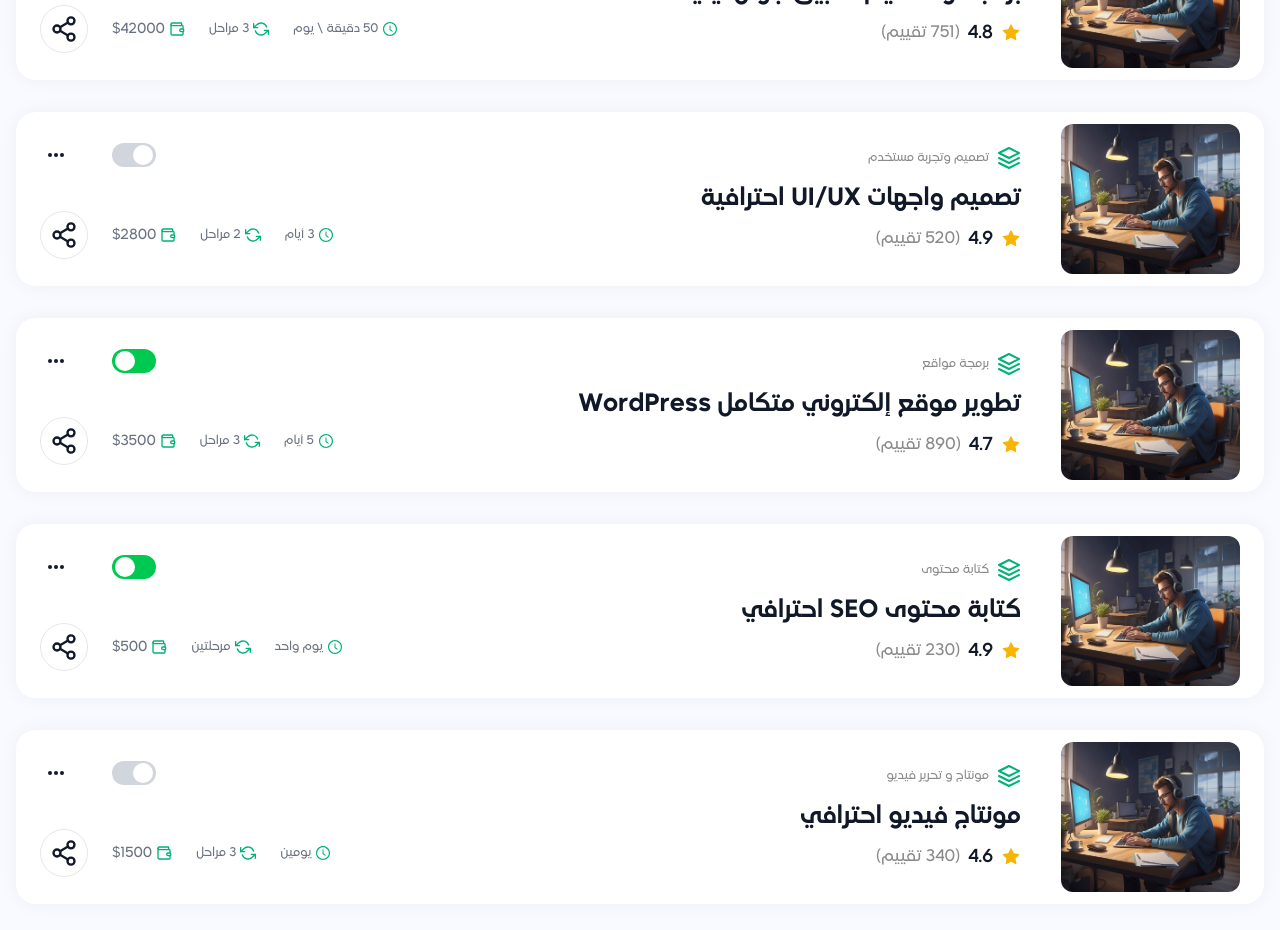
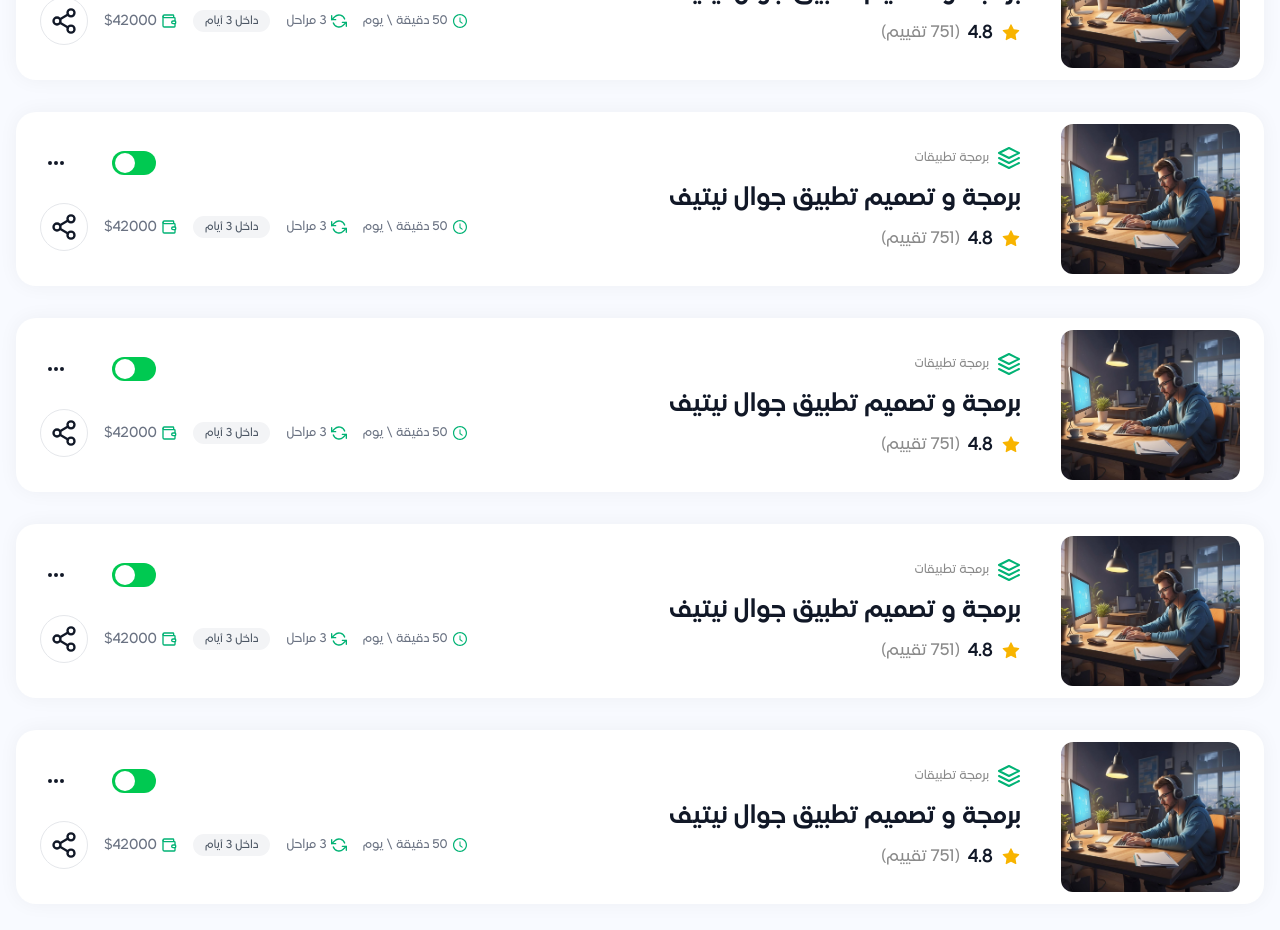
Before and after one commit to ahmd-sabbagh/prolancer-next, a Next.js app: page /my-services in a window 1280 px wide. Shown: the part 420-1350 px from the top of the page. Built offline with nearby package versions, Linux system fonts and the light colour scheme; no server answers.

Commit message:
fix add services

```diff
--- a/app/(all)/(service provider)/_components/service-card/ServiceCard.tsx
+++ b/app/(all)/(service provider)/_components/service-card/ServiceCard.tsx
@@ -2,22 +2,14 @@ import React from "react";
 import ServiceImage from "./ServiceImage";
 import ServiceInfo from "./ServiceInfo";
 import ServiceStats from "./ServiceStats";
-import { StaticImageData } from "next/image";
+import type { Service } from "../services-data";
 
 interface ServiceCardProps {
-  title: string;
-  category: string;
-  image: string | StaticImageData;
-  price: string | number;
-  duration: string;
-  revisions: string;
-  inQueue: string;
-  rate: string | number;
-  reviewsCount: string | number;
-  isActive: boolean;
+  service: Service;
 }
 
-const ServiceCard: React.FC<ServiceCardProps> = ({
+const ServiceCard: React.FC<ServiceCardProps> = ({ service }) => {
+  const {
     title,
     category,
     image,
@@ -28,7 +20,8 @@ const ServiceCard: React.FC<ServiceCardProps> = ({
     rate,
     reviewsCount,
     isActive,
-}) => {
+  } = service;
+
   return (
     <article
       className="
@@ -44,10 +37,8 @@ const ServiceCard: React.FC<ServiceCardProps> = ({
         gap-4
       "
     >
-      {/* الصورة يمين */}
       <ServiceImage image={image} title={title} />
 
-      {/* النص في النص */}
       <ServiceInfo
         title={title}
         category={category}
@@ -55,7 +46,6 @@ const ServiceCard: React.FC<ServiceCardProps> = ({
         reviewsCount={reviewsCount}
       />
 
-      {/* الإحصائيات يسار */}
       <ServiceStats
         price={price}
         duration={duration}
--- a/app/(all)/(service provider)/_components/service-card/ServiceStats.tsx
+++ b/app/(all)/(service provider)/_components/service-card/ServiceStats.tsx
@@ -1,9 +1,9 @@
 import React from "react";
 import { AiOutlineClockCircle } from "react-icons/ai";
 import { FiRefreshCcw } from "react-icons/fi";
+import { LuWallet } from "react-icons/lu";
 import ServiceHeader from "./ServiceHeader";
 import ShareButton from "./ShareButton";
-import { LuWallet } from "react-icons/lu";
 
 interface ServiceStatsProps {
   price: string | number;
@@ -17,35 +17,33 @@ const ServiceStats: React.FC<ServiceStatsProps> = ({
   price,
   duration,
   revisions,
+  inQueue,
   isActive,
 }) => {
   return (
-    <div className="flex flex-col items-end gap-10 w-full md:w-auto">
-
-      {/* toggle + dots */}
+    <div className="flex flex-col items-end gap-6 w-full md:w-auto">
       <ServiceHeader isActive={isActive} />
 
-      <div className="flex items-center gap-6 text-xs text-gray-500">
-
-        {/* duration */}
+      <div className="flex flex-wrap items-center gap-4 text-xs text-gray-500 justify-end">
         <div className="flex items-center gap-1">
           <AiOutlineClockCircle className="w-4 h-4 text-[#00B274]" />
           <span>{duration}</span>
         </div>
 
-        {/* revisions */}
         <div className="flex items-center gap-1">
           <FiRefreshCcw className="w-4 h-4 text-[#00B274]" />
           <span>{revisions}</span>
         </div>
 
-        {/* price */}
+        <span className="inline-flex items-center px-3 py-1 rounded-full bg-[#F3F4F6] text-[11px] text-[#4B5563]">
+          {inQueue}
+        </span>
+
         <div className="flex items-center gap-1 text-sm text-gray-500">
           <LuWallet className="w-4 h-4 text-[#00B274]" />
           <span>${price}</span>
         </div>
 
-        {/* share button */}
         <ShareButton />
       </div>
     </div>
--- /dev/null
+++ b/app/(all)/(service provider)/_components/services-data.ts
@@ -0,0 +1,84 @@
+import type { StaticImageData } from "next/image";
+import { landing } from "@/assets";
+
+export interface Service {
+  id: number;
+  title: string;
+  category: string;
+  image: string | StaticImageData;
+  price: number;
+  duration: string;
+  revisions: string;
+  inQueue: string;
+  rate: number;
+  reviewsCount: number;
+  isActive: boolean;
+}
+
+export const services: Service[] = [
+  {
+    id: 1,
+    title: "برمجة و تصميم تطبيق جوال نيتيف",
+    category: "برمجة تطبيقات",
+    image: landing,
+    price: 42000,
+    duration: "50 دقيقة \\ يوم",
+    revisions: "3 مراحل",
+    inQueue: "داخل 3 أيام",
+    rate: 4.8,
+    reviewsCount: 751,
+    isActive: true,
+  },
+  {
+    id: 2,
+    title: "برمجة و تصميم تطبيق جوال نيتيف",
+    category: "برمجة تطبيقات",
+    image: landing,
+    price: 42000,
+    duration: "50 دقيقة \\ يوم",
+    revisions: "3 مراحل",
+    inQueue: "داخل 3 أيام",
+    rate: 4.8,
+    reviewsCount: 751,
+    isActive: true,
+  },
+  {
+    id: 3,
+    title: "برمجة و تصميم تطبيق جوال نيتيف",
+    category: "برمجة تطبيقات",
+    image: landing,
+    price: 42000,
+    duration: "50 دقيقة \\ يوم",
+    revisions: "3 مراحل",
+    inQueue: "داخل 3 أيام",
+    rate: 4.8,
+    reviewsCount: 751,
+    isActive: true,
+  },
+  {
+    id: 4,
+    title: "برمجة و تصميم تطبيق جوال نيتيف",
+    category: "برمجة تطبيقات",
+    image: landing,
+    price: 42000,
+    duration: "50 دقيقة \\ يوم",
+    revisions: "3 مراحل",
+    inQueue: "داخل 3 أيام",
+    rate: 4.8,
+    reviewsCount: 751,
+    isActive: true,
+  },
+  {
+    id: 5,
+    title: "برمجة و تصميم تطبيق جوال نيتيف",
+    category: "برمجة تطبيقات",
+    image: landing,
+    price: 42000,
+    duration: "50 دقيقة \\ يوم",
+    revisions: "3 مراحل",
+    inQueue: "داخل 3 أيام",
+    rate: 4.8,
+    reviewsCount: 751,
+    isActive: true,
+  },
+];
--- /dev/null
+++ b/app/(all)/(service provider)/my-services/addNewService/_component/FormCard.tsx
@@ -0,0 +1,23 @@
+import React from "react";
+
+interface FormCardProps {
+  children: React.ReactNode;
+  className?: string;
+}
+
+const FormCard: React.FC<FormCardProps> = ({ children, className = "" }) => {
+  return (
+    <div
+      className={`
+        rounded-[10px]
+        bg-white
+        px-4 md:px-6 py-5 md:py-6
+        ${className}
+      `}
+    >
+      {children}
+    </div>
+  );
+};
+
+export default FormCard;
--- /dev/null
+++ b/app/(all)/(service provider)/my-services/addNewService/_component/SelectField.tsx
@@ -0,0 +1,57 @@
+"use client";
+
+import React from "react";
+
+type SelectFieldProps = {
+  placeholder: string;
+  value?: string | number;
+  onChange?: (value: string | number) => void;
+  children?: React.ReactNode;
+  wrapperClassName?: string;
+};
+
+const SelectField: React.FC<SelectFieldProps> = ({
+  placeholder,
+  value,
+  onChange,
+  children,
+  wrapperClassName = "relative w-full",
+}) => {
+  const handleChange = (e: React.ChangeEvent<HTMLSelectElement>) => {
+    if (onChange) {
+      onChange(e.target.value);
+    }
+  };
+
+  return (
+    <div className={wrapperClassName}>
+      <select
+        className="
+          w-full h-[50px]
+          rounded-[5px]
+          border border-[#E5E7EB]
+          bg-white
+          pr-4 pl-10
+          text-sm text-[#111827]
+          outline-none text-right
+          appearance-none
+          focus:border-[#00B274]
+          focus:ring-2 focus:ring-[#00B27433]
+        "
+        value={value === undefined ? "" : value}
+        onChange={handleChange}
+      >
+        <option value="" disabled>
+          {placeholder}
+        </option>
+        {children}
+      </select>
+
+      <span className="pointer-events-none absolute left-3 top-1/2 -translate-y-1/2 text-[#9CA3AF]">
+        ▾
+      </span>
+    </div>
+  );
+};
+
+export default SelectField;
--- a/app/(all)/(service provider)/my-services/addNewService/layout.tsx
+++ b/app/(all)/(service provider)/my-services/addNewService/layout.tsx
@@ -23,37 +23,45 @@ export default function AddServiceLayout({
   else if (pathname.endsWith("/step-3")) currentStep = 3;
 
   return (
-    <section className="min-h-screen bg-[#F8FAFF] py-10 md:py-16">
-      <div className="mx-auto max-w-[1150px] px-4 md:px-0 space-y-8">
-        <div className="flex items-center justify-between">
-          <h1 className="text-2xl md:text-3xl font-semibold text-[#111827]">
+    <section className="min-h-screen bg-[#F8FAFF] py-8 sm:py-10 md:py-16">
+      <div className="mx-auto max-w-[1150px] px-4 md:px-0 space-y-6 md:space-y-8">
+
+        <div className="flex flex-col gap-2 sm:flex-row sm:items-center sm:justify-between">
+          <h1 className="text-xl sm:text-2xl md:text-3xl font-semibold text-[#111827]">
             أضف خدمة جديدة
           </h1>
         </div>
-        <div className="flex flex-col gap-4">
-          <div className="bg-white rounded-[10px] shadow-[0_22px_60px_rgba(15,23,42,0.06)] px-6 md:px-10 py-6 space-y-8">
+
+        <div className="flex flex-col gap-4 md:m-4">
+          <div className="bg-white rounded-[10px] shadow-[0_22px_60px_rgba(15,23,42,0.06)] px-4 sm:px-6 md:px-10 py-5 sm:py-6 space-y-6">
             <StepsHeader currentStep={currentStep} />
           </div>
-          <div className="">
-            {children}
-          </div>
+
+          <div>{children}</div>
         </div>
       </div>
     </section>
   );
 }
+
 function StepsHeader({ currentStep }: { currentStep: Step }) {
   return (
-    <div className="flex items-center w-full select-none">
+    <div
+      className="
+        flex w-full select-none
+        flex-col items-center gap-6
+        sm:flex-row sm:gap-4 sm:items-center
+      "
+    >
       {steps.map((step, index) => {
         const isActive = currentStep === step.id;
         const isDone = currentStep > step.id;
 
         return (
           <React.Fragment key={step.id}>
-            <div className="flex items-center gap-2 whitespace-nowrap">
+            <div className="flex flex-col items-center sm:flex-row sm:items-center gap-1 sm:gap-2 text-center sm:text-right">
               <span
-                className={`w-6 h-6 rounded-full flex items-center justify-center text-xs
+                className={`w-7 h-7 rounded-full flex items-center justify-center text-xs
                   ${isActive || isDone
                     ? "bg-[#00D084] text-white"
                     : "bg-[#E5E7EB] text-[#6B7280]"
@@ -63,15 +71,15 @@ function StepsHeader({ currentStep }: { currentStep: Step }) {
               </span>
               <span
                 className={`text-sm ${isActive || isDone
-                  ? "text-[#111827] font-medium"
-                  : "text-[#9CA3AF]"
+                    ? "text-[#111827] font-medium"
+                    : "text-[#9CA3AF]"
                   }`}
               >
                 {step.label}
               </span>
             </div>
             {index < steps.length - 1 && (
-              <div className="flex-1 h-[1px] bg-[#E5E7EB] mx-4" />
+              <div className="hidden sm:block flex-1 h-[1px] bg-[#E5E7EB] mx-4" />
             )}
           </React.Fragment>
         );
--- a/app/(all)/(service provider)/my-services/addNewService/step-1/page.tsx
+++ b/app/(all)/(service provider)/my-services/addNewService/step-1/page.tsx
@@ -1,5 +1,8 @@
+"use client";
+
+import React from "react";
+import SelectField from "../_component/SelectField";
 import Link from "next/link";
-import React from "react";
 
 const Step1: React.FC = () => {
   return (
@@ -7,9 +10,7 @@ const Step1: React.FC = () => {
       <div className="space-y-10">
         <div className="flex flex-col md:flex-row gap-8">
           <div className="w-full md:w-1/3 space-y-2 text-right">
-          <h3 className="text-base md:text-lg text-[#111827]">
-            العنوان
-          </h3>
+            <h3 className="text-base md:text-lg text-[#111827]">العنوان</h3>
             <p className="text-xs text-[#6B7280] leading-relaxed">
               باعتبار أن عنوانك هو واجهة متجرك، فهو المكان الأكثر أهمية لإدراج
               الكلمات الرئيسية التي من المرجح أن يستخدمها المشترون للبحث عن خدمة
@@ -39,73 +40,47 @@ const Step1: React.FC = () => {
         </div>
 
         <div className="flex flex-col md:flex-row gap-8">
-
           <div className="w-full md:w-1/3 space-y-2 text-right">
-          <h3 className="text-base md:text-lg text-[#111827]">
-            القسم
-          </h3>
+            <h3 className="text-base md:text-lg text-[#111827]">القسم</h3>
             <p className="text-xs text-[#6B7280] leading-relaxed">
               اختر الفئة والفئة الفرعية الأكثر ملاءمة لخدمتك.
             </p>
           </div>
 
-
           <div className="flex-1 flex flex-col md:flex-row gap-4">
-          <SelectField placeholder="اختر القسم" />
-          <SelectField placeholder="اختر القسم الفرعي" />
+            <SelectField
+              placeholder="اختر القسم"
+              wrapperClassName="relative w-full md:w-1/2"
+            />
+            <SelectField
+              placeholder="اختر القسم الفرعي"
+              wrapperClassName="relative w-full md:w-1/2"
+            />
           </div>
         </div>
+
 
         <div className="pt-4 mt-4 flex justify-end">
           <Link
             href="/my-services/addNewService/step-2"
             className="
-            bg-[#00D084] text-white text-sm md:text-base
               w-[360px] h-[52px]
+              bg-[#00D084] text-white
               rounded-[12px]
               flex items-center justify-center
+              text-sm md:text-base
               shadow-[0_10px_25px_rgba(16,185,129,0.35)]
               transition-all duration-150 ease-out
-            hover:translate-y-0.5 hover:shadow-[0_14px_30px_rgba(16,185,129,0.45)]
+              hover:translate-y-0.5
+              hover:shadow-[0_14px_30px_rgba(16,185,129,0.45)]
             "
           >
             التالي
           </Link>
-
-
         </div>
       </div>
     </div>
   );
 };
 
-const SelectField: React.FC<{ placeholder: string }> = ({ placeholder }) => {
-  return (
-    <div className="relative w-full md:w-1/2">
-      <select
-        className="
-          w-full h-[50px]
-          rounded-[5px]
-          border border-[#E5E7EB]
-          bg-white
-          pr-4 pl-10
-          text-sm text-[#111827]
-          outline-none text-right
-          appearance-none
-          focus:border-[#00B274]
-          focus:ring-2 focus:ring-[#00B27433]
-        "
-        defaultValue=""
-      >
-        <option value="" disabled>
-          {placeholder}
-        </option>
-      </select>
-      <span className="pointer-events-none absolute left-3 top-1/2 -translate-y-1/2 text-[#9CA3AF]">
-        ▾
-      </span>
-    </div>
-  );
-};
-
 export default Step1;
--- a/app/(all)/(service provider)/my-services/addNewService/step-3/page.tsx
+++ b/app/(all)/(service provider)/my-services/addNewService/step-3/page.tsx
@@ -1,20 +1,15 @@
+"use client";
+
+import React from "react";
+import FormCard from "../_component/FormCard";
 import Link from "next/link";
-import React from "react";
 
 const Step3: React.FC = () => {
   return (
     <div className="space-y-10">
 
-      <div
-        className="
-          rounded-[10px]
-          bg-white
-          px-4 md:px-6 py-5 md:py-6
-          space-y-6
-        "
-      >
+      <FormCard className="space-y-6">
         <div className="flex flex-col md:flex-row gap-8">
-
           <div className="w-full md:w-1/3 text-right space-y-1">
             <h3 className="text-base md:text-lg text-[#111827]">
               تكلفة الخدمة الأساسية
@@ -57,14 +52,18 @@ const Step3: React.FC = () => {
             "
           />
         </div>
-      </div>
-
-      <div className="pt-4 mt-4 flex justify-between">
-
+      </FormCard>
+      <div
+        className="
+          pt-4 mt-4
+          flex flex-col items-center gap-3
+          md:flex-row md:justify-between md:items-center
+        "
+      >
         <Link
           href="/my-services/addNewService/step-2"
           className="
-            w-[140px] h-[52px]
+            w-full md:w-[140px] h-[52px]
             rounded-[12px]
             border border-[#00B274]
             text-[#00B274]
@@ -81,8 +80,8 @@ const Step3: React.FC = () => {
         <Link
           href=""
           className="
+            w-full md:w-[360px] h-[52px]
             bg-[#00D084] text-white text-sm md:text-base
-            w-[360px] h-[52px]
             rounded-[12px]
             flex items-center justify-center
             shadow-[0_10px_25px_rgba(16,185,129,0.35)]
@@ -92,7 +91,6 @@ const Step3: React.FC = () => {
         >
           نشر الخدمة
         </Link>
-
       </div>
     </div>
   );
--- a/app/(all)/(service provider)/my-services/page.tsx
+++ b/app/(all)/(service provider)/my-services/page.tsx
@@ -1,79 +1,14 @@
+"use client";
+
 import React from "react";
+import { useTranslations } from "next-intl";
 import TitleLink from "../_components/TitleLink";
-import { useTranslations } from "next-intl";
 import ServiceCard from "../_components/service-card/ServiceCard";
-import { landing } from "@/assets";
+import { services } from "../_components/services-data";
 
-const MyservicesPage = () => {
+const MyServicesPage: React.FC = () => {
   const t = useTranslations();
 
-  const services = [
-    {
-      id: 1,
-      title: "برمجة و تصميم تطبيق جوال نيتيف",
-      category: "برمجة تطبيقات",
-      image: landing,
-      price: 42000,
-      duration: "50 دقيقة \\ يوم",
-      revisions: "3 مراحل",
-      inQueue: "داخل 3 أيام",
-      rate: 4.8,
-      reviewsCount: 751,
-      isActive: true,
-    },
-    {
-      id: 2,
-      title: "تصميم واجهات UI/UX احترافية",
-      category: "تصميم وتجربة مستخدم",
-      image: landing,
-      price: 2800,
-      duration: "3 أيام",
-      revisions: "2 مراحل",
-      inQueue: "يبدأ خلال يوم",
-      rate: 4.9,
-      reviewsCount: 520,
-      isActive: false,
-    },
-    {
-      id: 3,
-      title: "تطوير موقع إلكتروني متكامل WordPress",
-      category: "برمجة مواقع",
-      image: landing,
-      price: 3500,
-      duration: "5 أيام",
-      revisions: "3 مراحل",
-      inQueue: "داخل 24 ساعة",
-      rate: 4.7,
-      reviewsCount: 890,
-      isActive: true,
-    },
-    {
-      id: 4,
-      title: "كتابة محتوى SEO احترافي",
-      category: "كتابة محتوى",
-      image: landing,
-      price: 500,
-      duration: "يوم واحد",
-      revisions: "مرحلتين",
-      inQueue: "فوري",
-      rate: 4.9,
-      reviewsCount: 230,
-      isActive: true,
-    },
-    {
-      id: 5,
-      title: "مونتاج فيديو احترافي",
-      category: "مونتاج و تحرير فيديو",
-      image: landing,
-      price: 1500,
-      duration: "يومين",
-      revisions: "3 مراحل",
-      inQueue: "داخل 12 ساعة",
-      rate: 4.6,
-      reviewsCount: 340,
-      isActive: false,
-    },
-  ];
   return (
     <section className="bg-[#F8FAFF]">
       <div
@@ -95,7 +30,7 @@ const MyservicesPage = () => {
 
         <div className="space-y-[32px]">
           {services.map((service) => (
-            <ServiceCard key={service.id} {...service} />
+            <ServiceCard key={service.id} service={service} />
           ))}
         </div>
       </div>
@@ -103,4 +38,4 @@ const MyservicesPage = () => {
   );
 };
 
-export default MyservicesPage;
+export default MyServicesPage;
```
Also changed, not shown: app/(all)/(service provider)/my-services/addNewService/step-2/page.tsx (+27 -74 lines). Lines whose indentation alone changed are shown as unchanged.
